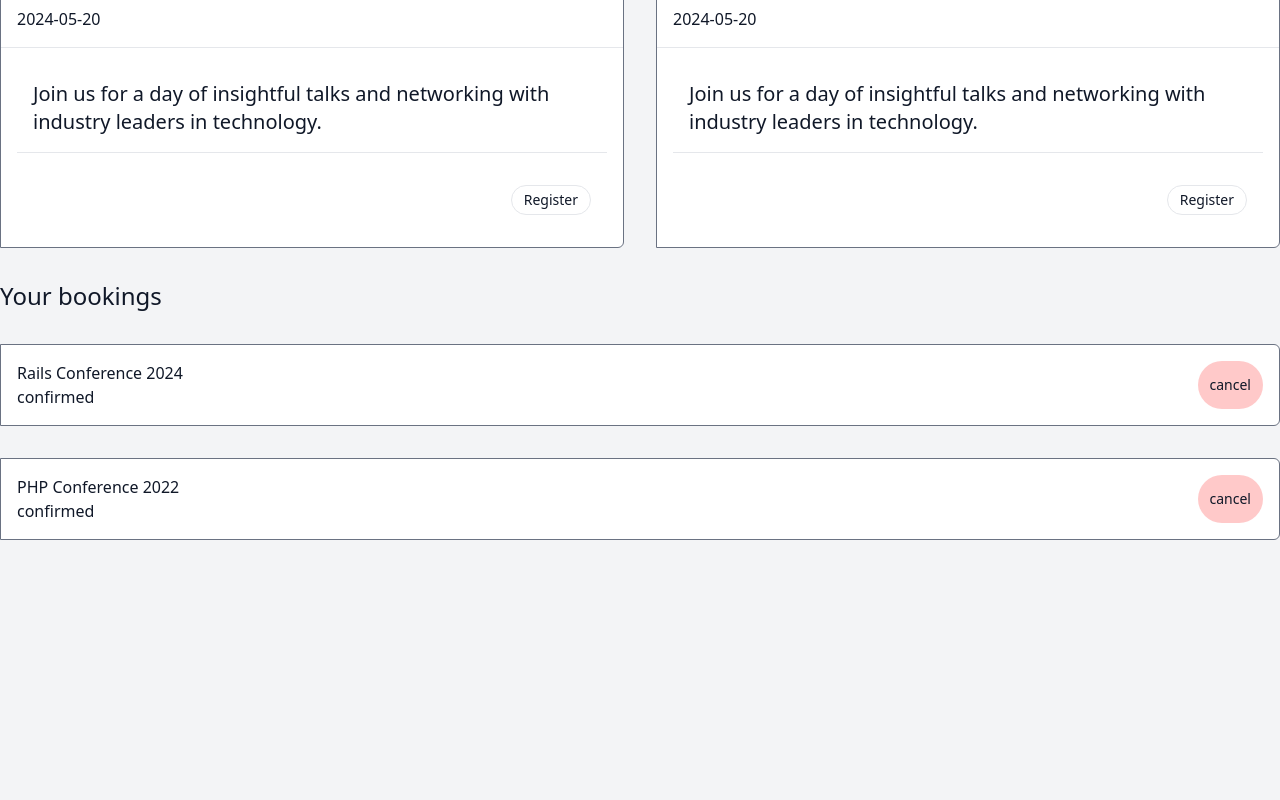
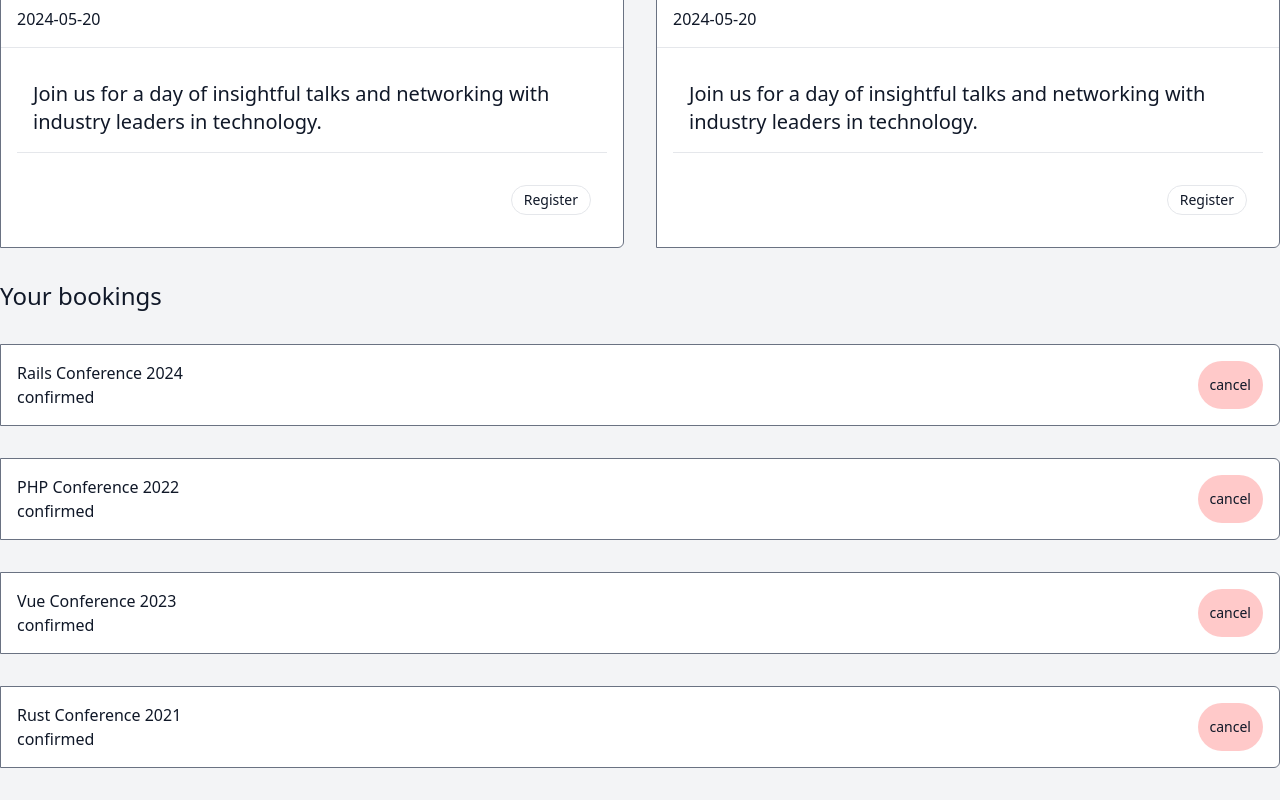
Before and after one commit to Andreeoak/Event-Registration, a Vue app in the folder event-registration/: page / in a window 1280 px wide. Shown: the part 590-1390 px from the top of the page. Before the commit the page ends 1162 px from the top, so only its background shows below. Built offline with nearby package versions, Linux system fonts and the light colour scheme; data requests are answered from the project's data file.

Commit message:
Separating logic in eventlist

```diff
--- a/event-registration/db.json
+++ b/event-registration/db.json
@@ -43,6 +43,20 @@
       "eventId": "3",
       "eventTitle": "PHP Conference 2022",
       "status": "confirmed"
+    },
+    {
+      "id": "1752532027289",
+      "userId": 1,
+      "eventId": "2",
+      "eventTitle": "Vue Conference 2023",
+      "status": "confirmed"
+    },
+    {
+      "id": "1752532033530",
+      "userId": 1,
+      "eventId": "4",
+      "eventTitle": "Rust Conference 2021",
+      "status": "confirmed"
     }
   ]
 }
--- a/event-registration/src/App.vue
+++ b/event-registration/src/App.vue
@@ -2,21 +2,7 @@
   <main class="container mx-auto my-8 space-y-8">
     <h1 class="text-4xl font-medium">Event Booking</h1>
     <h2 class="text-2xl font-medium">All Events</h2>
-    <section class="grid grid-cols-2 gap-8">
-      <template v-if="!eventsLoading">
-        <EventCard
-          v-for="event in events"
-          :key="event.id"
-          :title="event.title"
-          :when="event.date"
-          :description="event.description"
-          @register="handleRegistration(event)"
-        />
-      </template>
-      <template v-else>
-        <LoadingEventCard v-for="i in 4" :key="i" />
-      </template>
-    </section>
+    <EventList @register="handleRegistration($event)" />
     <h2 class="text-2xl font-medium">Your bookings</h2>
     <section class="grid grid-cols-1 gap-8">
       <template v-if="!bookingLoading">
@@ -37,25 +23,14 @@
 
 <script setup>
 import { ref, onMounted } from 'vue'
-import EventCard from '@/components/EventsCard.vue'
+
+import EventList from '@/components/EventList.vue'
 import BookingItem from '@/components/BookingItem.vue'
-import LoadingEventCard from '@/components/LoadingEventCard.vue'
+
 import LoadingBookingItem from '@/components/LoadingBookingItem.vue'
 
-const events = ref([])
-const eventsLoading = ref(false)
 const bookingLoading = ref(false)
 const bookings = ref([])
-
-const fetchEvents = async () => {
-  eventsLoading.value = true
-  try {
-    const response = await fetch('http://localhost:3001/events')
-    events.value = await response.json()
-  } finally {
-    eventsLoading.value = false
-  }
-}
 
 const handleRegistration = async (event) => {
   if (bookings.value.some((booking) => booking.eventId === event.id && booking.userId === 1)) {
@@ -129,7 +104,6 @@ const cancelBooking = async (bookingId) => {
 }
 
 onMounted(() => {
-  fetchEvents()
   fetchBooking()
 })
 </script>
--- /dev/null
+++ b/event-registration/src/components/EventList.vue
@@ -0,0 +1,41 @@
+<template>
+  <section class="grid grid-cols-2 gap-8">
+    <template v-if="!loading">
+      <EventCard
+        v-for="event in events"
+        :key="event.id"
+        :title="event.title"
+        :when="event.date"
+        :description="event.description"
+        @register="$emit('register', event)"
+      />
+    </template>
+    <template v-else>
+      <LoadingEventCard v-for="i in 4" :key="i" />
+    </template>
+  </section>
+</template>
+
+<script setup>
+import { ref, onMounted } from 'vue'
+
+import EventCard from '@/components/EventsCard.vue'
+import LoadingEventCard from '@/components/LoadingEventCard.vue'
+
+const events = ref([])
+const loading = ref(false)
+
+const fetchEvents = async () => {
+  loading.value = true
+  try {
+    const response = await fetch('http://localhost:3001/events')
+    events.value = await response.json()
+  } finally {
+    loading.value = false
+  }
+}
+
+defineEmits(['register'])
+
+onMounted(() => fetchEvents())
+</script>
```
